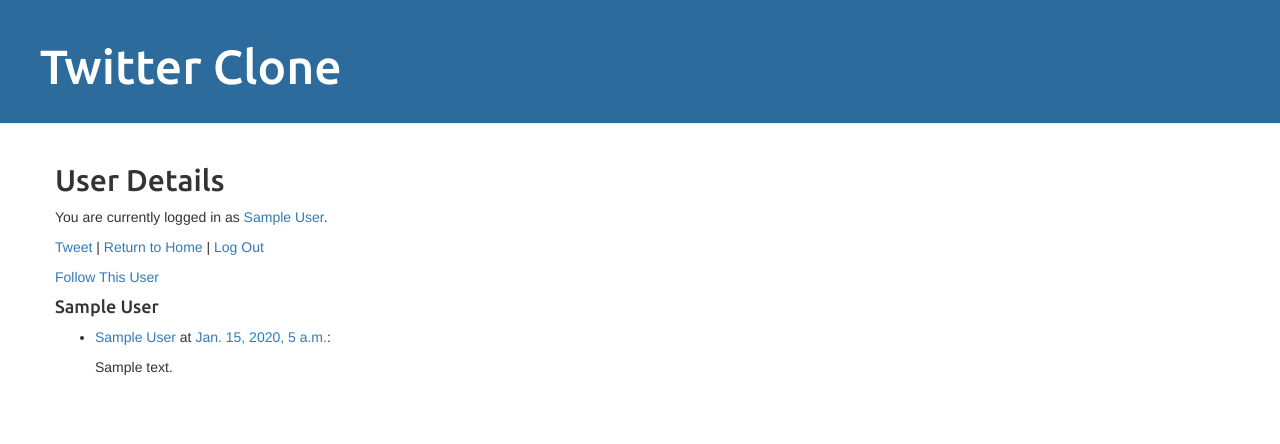
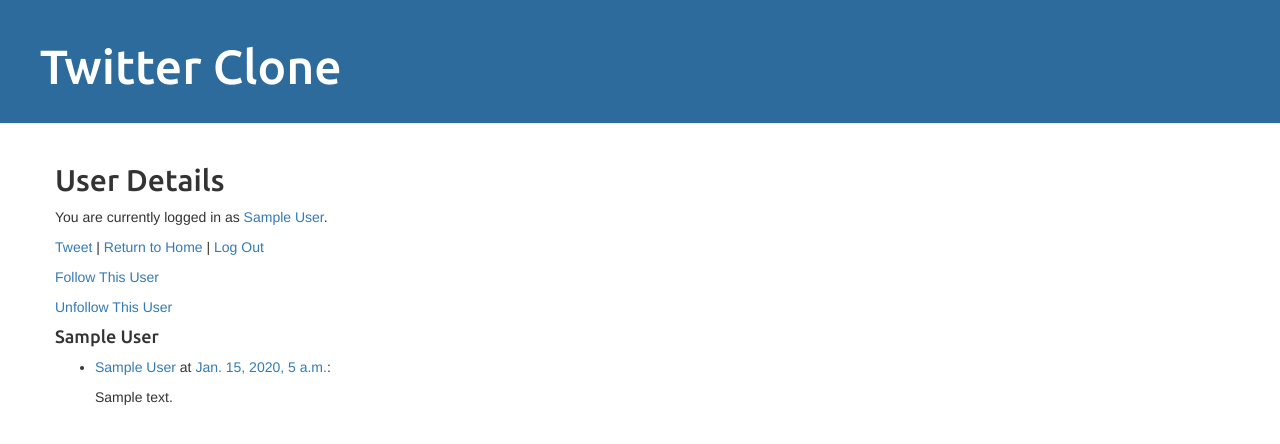
Before and after one commit to benjmm/kaseq4-twitterclone, a Django app: page /user/1/ in a window 1280 px wide. Shown: the top 444 px of the page. Run offline with Django 3.2, Linux system fonts and the light colour scheme; a user stored in the database is signed in; tables that the repository leaves empty hold one stand-in row (values such as "Sample post"); some libraries are stand-ins or nearby versions.

Commit message:
unfollow working

```diff
--- a/templates/user.html
+++ b/templates/user.html
@@ -6,6 +6,7 @@
 
 {% if request.user.is_authenticated %}
 <p><a href="/follow/{{ user.id }}">Follow This User</a></p>
+<p><a href="/unfollow/{{ user.id }}">Unfollow This User</a></p>
 {% endif %}
 
 <h4>{{ user.display_name }}</h4>
--- a/twitteruser/views.py
+++ b/twitteruser/views.py
@@ -44,4 +44,5 @@ def FollowView(request, id):
 
 @login_required
 def UnfollowView(request, id):
+    request.user.following.remove(TwitterUser.objects.get(id=id))
     return HttpResponseRedirect(reverse('home'))
```
